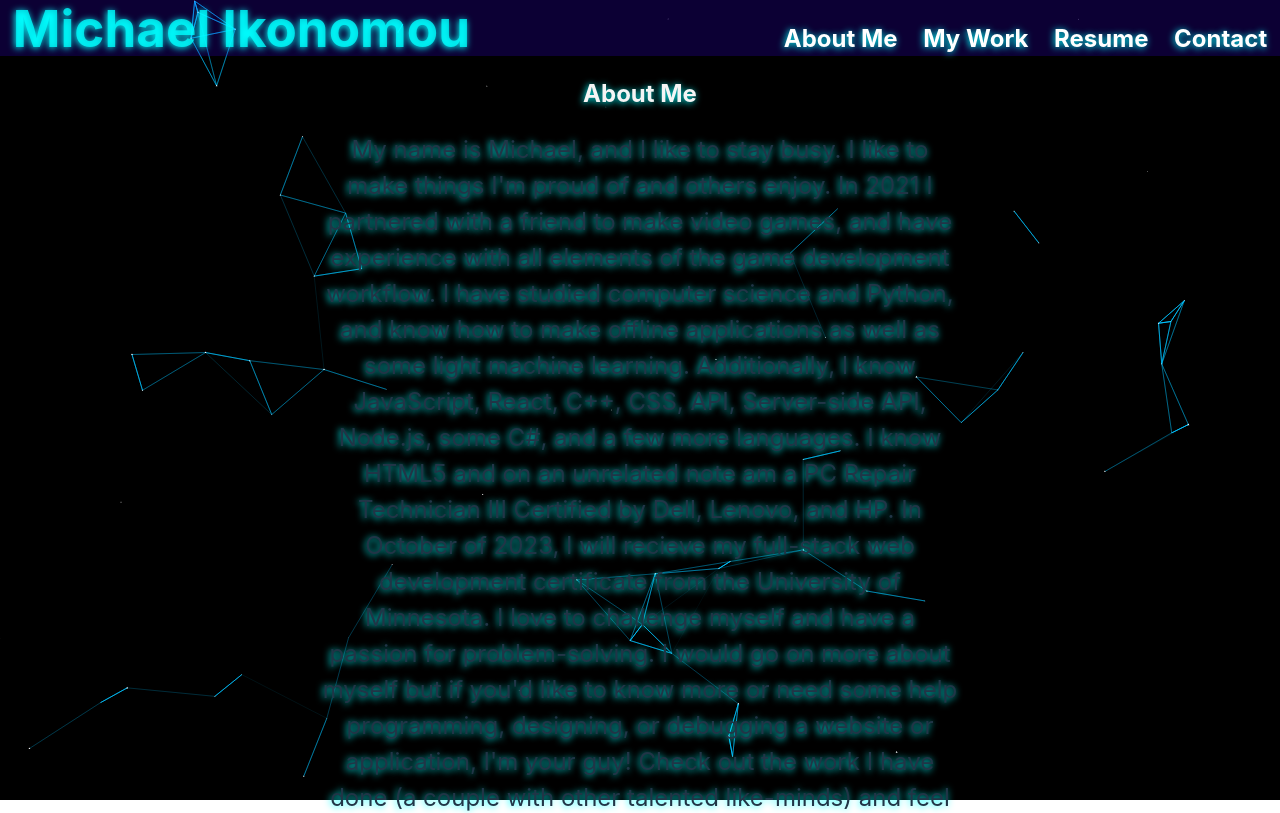
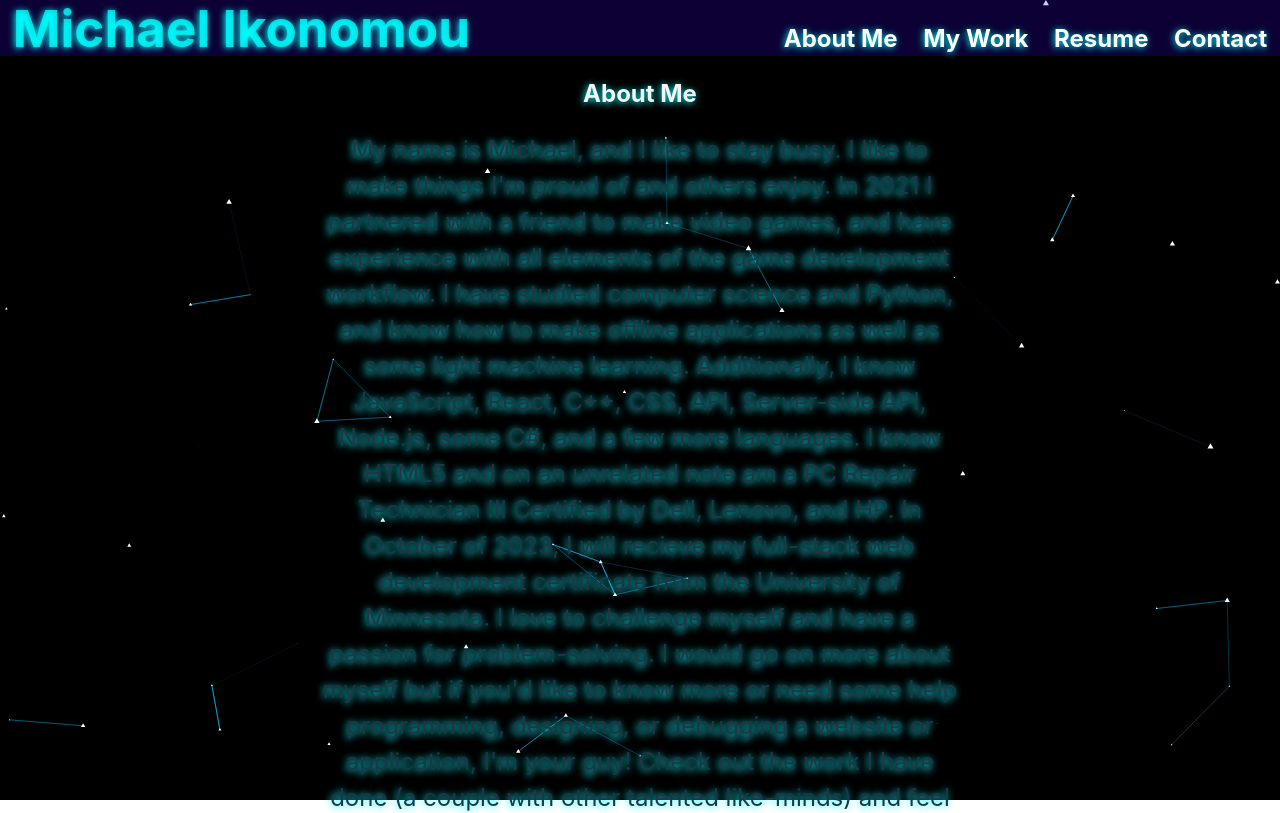
Before and after one commit to IkonicRes/MyPortfolio, a React (Vite) app: page / in a window 1280 px wide. Shown: the top 813 px of the page. Built offline with nearby package versions, Linux system fonts and the light colour scheme.

Commit message:
reverting for best performance

```diff
--- a/src/Pages/MainLayout/index.jsx
+++ b/src/Pages/MainLayout/index.jsx
@@ -70,7 +70,7 @@ export default function MainLayout() {
               random: true, // Random movement for a lightning effect
               speed: {
                 min: 0.1,
-                max: 1,
+                max: 2,
               },
             },
             number: {
@@ -78,7 +78,7 @@ export default function MainLayout() {
                 enable: true,
                 area: 2000,
               },
-              value: 150, // Increase the number of particles for a denser lightning effect
+              value: 100, // Increase the number of particles for a denser lightning effect
             },
             // opacity: {
             //   value: .6,
@@ -96,7 +96,7 @@ export default function MainLayout() {
             size: {
               value: {
                 min: 0.2,
-                max: 1,
+                max: 3,
               },
             },
           },
```
